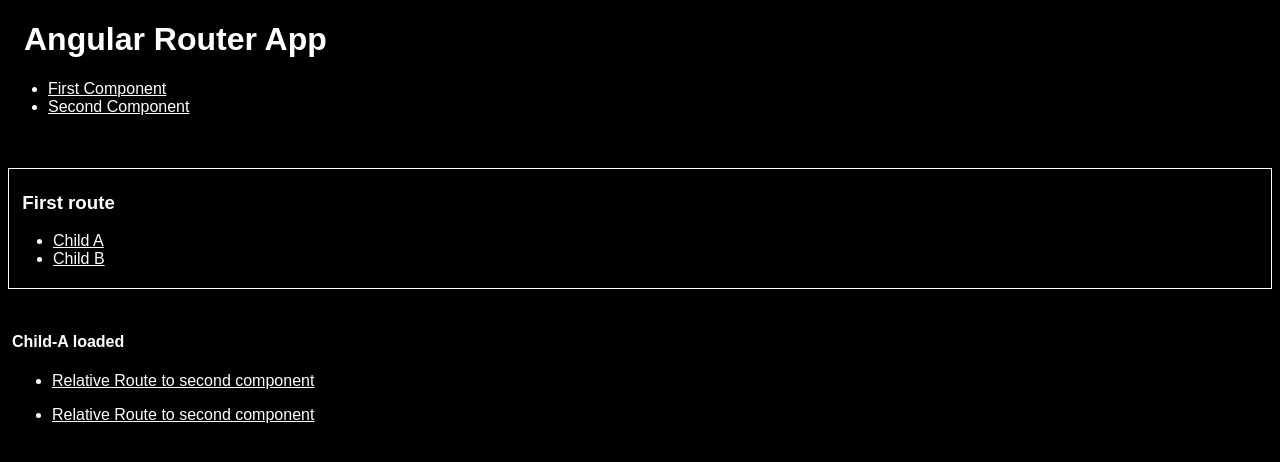
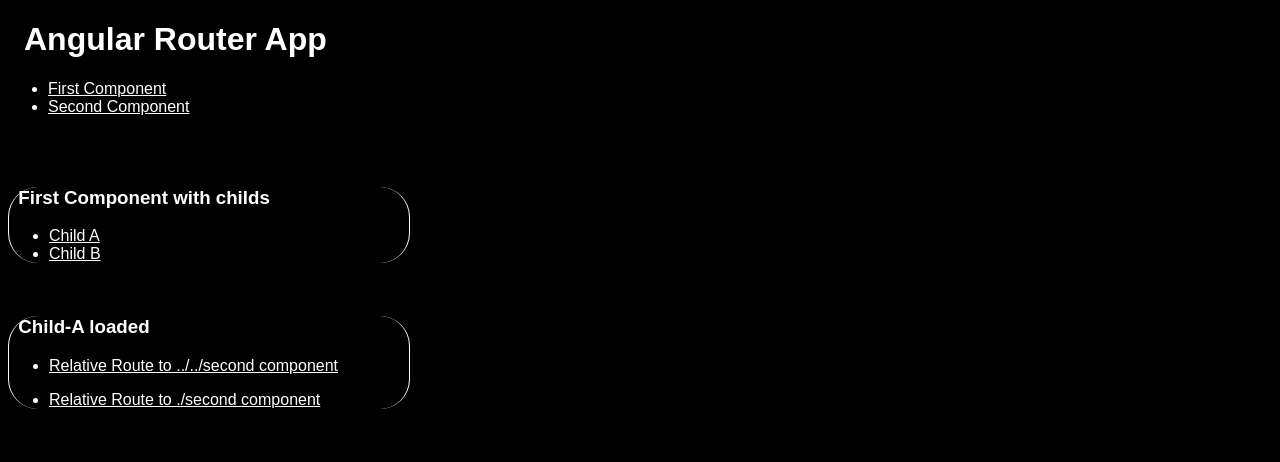
Before and after one commit to BjoernZimmi/Nachbearbeitung, an Angular app: page /first/child-a in a window 1280 px wide. Shown: the top 462 px of the page. Built offline with nearby package versions, Linux system fonts and the light colour scheme.

Commit message:
added angular routing img

```diff
--- a/src/app/child-a/child-a.component.html
+++ b/src/app/child-a/child-a.component.html
@@ -1,11 +1,11 @@
-<h4>Child-A loaded</h4>
+<h3>Child-A loaded</h3>
 
 <nav>
     <ul>
-      <li><a routerLink="../../second">Relative Route to second component</a></li>
+      <li><a routerLink="../../second">Relative Route to ../../second component</a></li>
     </ul>
     <ul>
-      <li><a routerLink="./second">Relative Route to second component</a></li>
+      <li><a routerLink="./second">Relative Route to ./second component</a></li>
     </ul>
   </nav>
 
--- a/src/app/first/first.component.html
+++ b/src/app/first/first.component.html
@@ -1,6 +1,5 @@
-<div style="border: 1px solid; padding: 4px;">
-    <h3>First route</h3>
-
+<div class="whiteBox">
+    <h3>First Component with childs</h3>
 
     <nav>
         <ul>
@@ -12,6 +11,6 @@
 
 <br>
 
-<div style="border: 1px; padding: 4px;">
+<div class="whiteBox">
     <router-outlet />
 </div>
--- a/src/app/second/second.component.html
+++ b/src/app/second/second.component.html
@@ -1,4 +1,4 @@
-<div style="border: 1px solid; padding: 4px;">
+<div class="whiteBox">
     <h3>Second Component</h3>
 
     <ul>
--- a/src/app/start/start.component.html
+++ b/src/app/start/start.component.html
@@ -1 +1,3 @@
-<h3>The start route</h3>
+<div style="width: auto; text-align: center;">
+<img style="max-width: 600px;" src="../../assets/img/angular-routing.png">
+</div>
--- a/src/styles.scss
+++ b/src/styles.scss
@@ -24,7 +24,7 @@
     border-left: 1px solid;
     border-right: 1px solid;
     border-radius: 30px;
-    max-width: 300px;
+    max-width: 400px;
 }
 
 a {
```
Also changed, not shown: src/assets/img/angular-routing.png (added).
